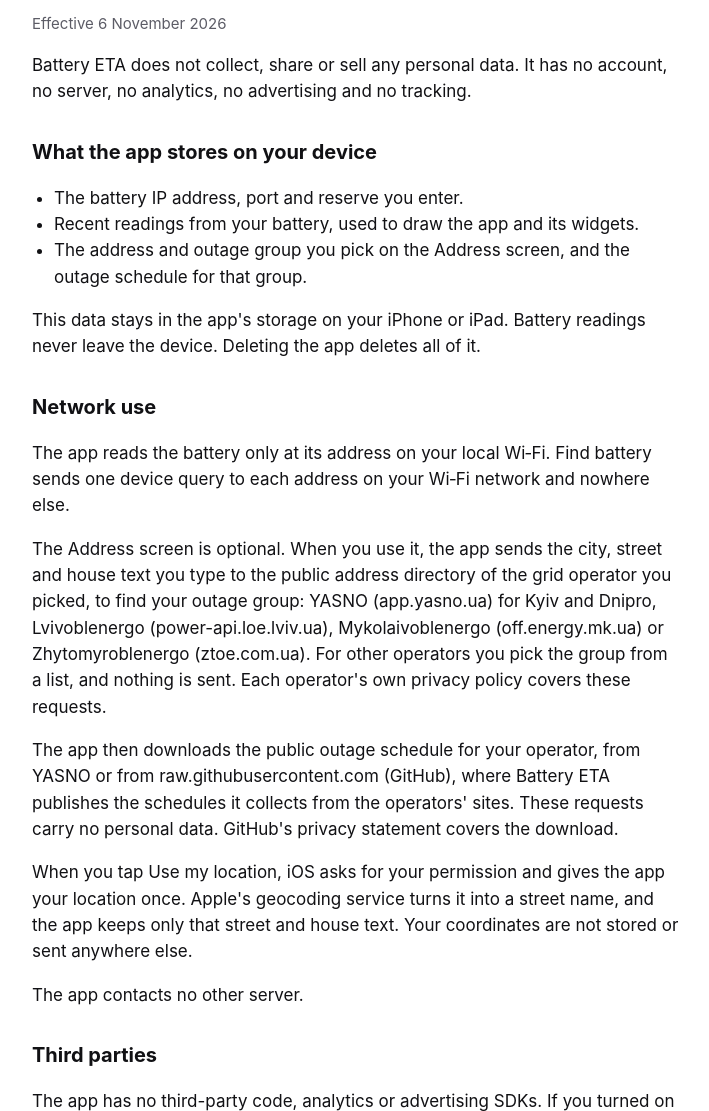
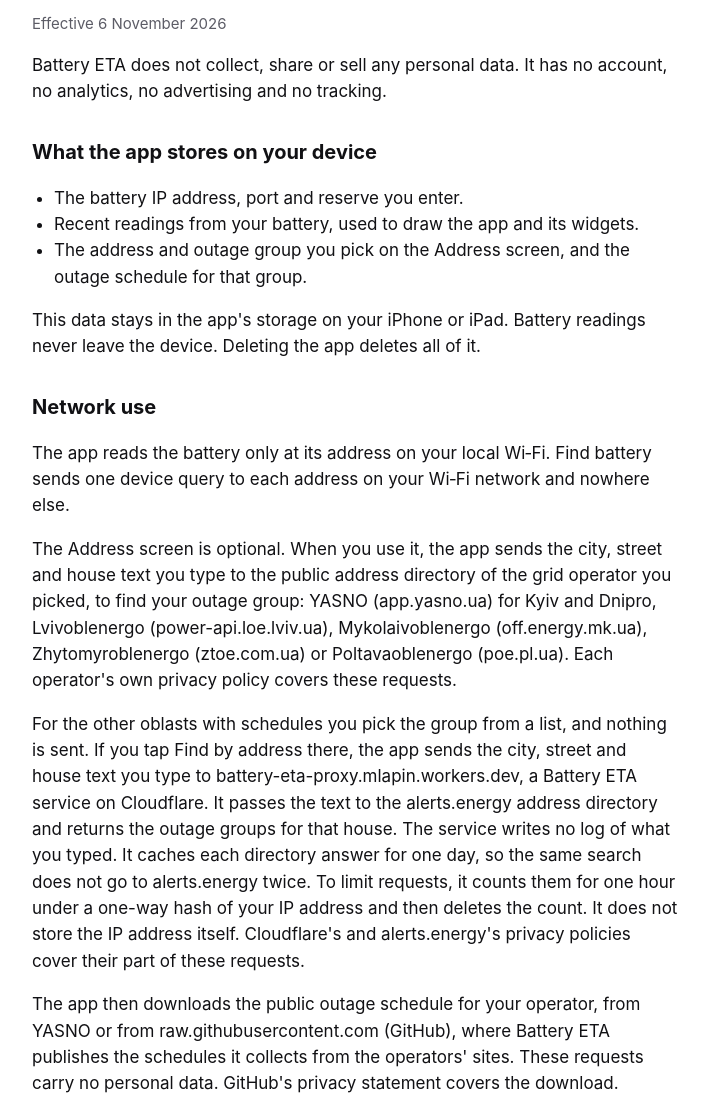
Before and after one commit to lapin7771n/lapin7771n.github.io, a plain HTML site: page marstek_analytics/privacy/index.html in a window 1280 px wide. Shown: the part 137-1248 px from the top of the page, without its empty margins (284-993 px from the left). Drawn offline with Linux system fonts and the light colour scheme.

Commit message:
docs: describe the address search proxy in the privacy policy (#2)

```diff
--- a/marstek_analytics/privacy/index.html
+++ b/marstek_analytics/privacy/index.html
@@ -11,7 +11,7 @@
 <nav><a href="../">Battery ETA</a><a href="../support/">Support</a></nav>
 <h1>Privacy policy</h1>
 <p class="muted">Effective 6 November 2026</p>
-<p>Battery ETA does not collect, share or sell any personal data. It has no account, no server, no analytics, no advertising and no tracking.</p>
+<p>Battery ETA does not collect, share or sell any personal data. It has no account, no analytics, no advertising and no tracking.</p>
 
 <h2>What the app stores on your device</h2>
 <ul>
@@ -23,7 +23,8 @@
 
 <h2>Network use</h2>
 <p>The app reads the battery only at its address on your local Wi‑Fi. Find battery sends one device query to each address on your Wi‑Fi network and nowhere else.</p>
-<p>The Address screen is optional. When you use it, the app sends the city, street and house text you type to the public address directory of the grid operator you picked, to find your outage group: YASNO (app.yasno.ua) for Kyiv and Dnipro, Lvivoblenergo (power-api.loe.lviv.ua), Mykolaivoblenergo (off.energy.mk.ua) or Zhytomyroblenergo (ztoe.com.ua). For other operators you pick the group from a list, and nothing is sent. Each operator's own privacy policy covers these requests.</p>
+<p>The Address screen is optional. When you use it, the app sends the city, street and house text you type to the public address directory of the grid operator you picked, to find your outage group: YASNO (app.yasno.ua) for Kyiv and Dnipro, Lvivoblenergo (power-api.loe.lviv.ua), Mykolaivoblenergo (off.energy.mk.ua), Zhytomyroblenergo (ztoe.com.ua) or Poltavaoblenergo (poe.pl.ua). Each operator's own privacy policy covers these requests.</p>
+<p>For the other oblasts with schedules you pick the group from a list, and nothing is sent. If you tap Find by address there, the app sends the city, street and house text you type to battery-eta-proxy.mlapin.workers.dev, a Battery ETA service on Cloudflare. It passes the text to the alerts.energy address directory and returns the outage groups for that house. The service writes no log of what you typed. It caches each directory answer for one day, so the same search does not go to alerts.energy twice. To limit requests, it counts them for one hour under a one-way hash of your IP address and then deletes the count. It does not store the IP address itself. Cloudflare's and alerts.energy's privacy policies cover their part of these requests.</p>
 <p>The app then downloads the public outage schedule for your operator, from YASNO or from raw.githubusercontent.com (GitHub), where Battery ETA publishes the schedules it collects from the operators' sites. These requests carry no personal data. GitHub's privacy statement covers the download.</p>
 <p>When you tap Use my location, iOS asks for your permission and gives the app your location once. Apple's geocoding service turns it into a street name, and the app keeps only that street and house text. Your coordinates are not stored or sent anywhere else.</p>
 <p>The app contacts no other server.</p>
```
